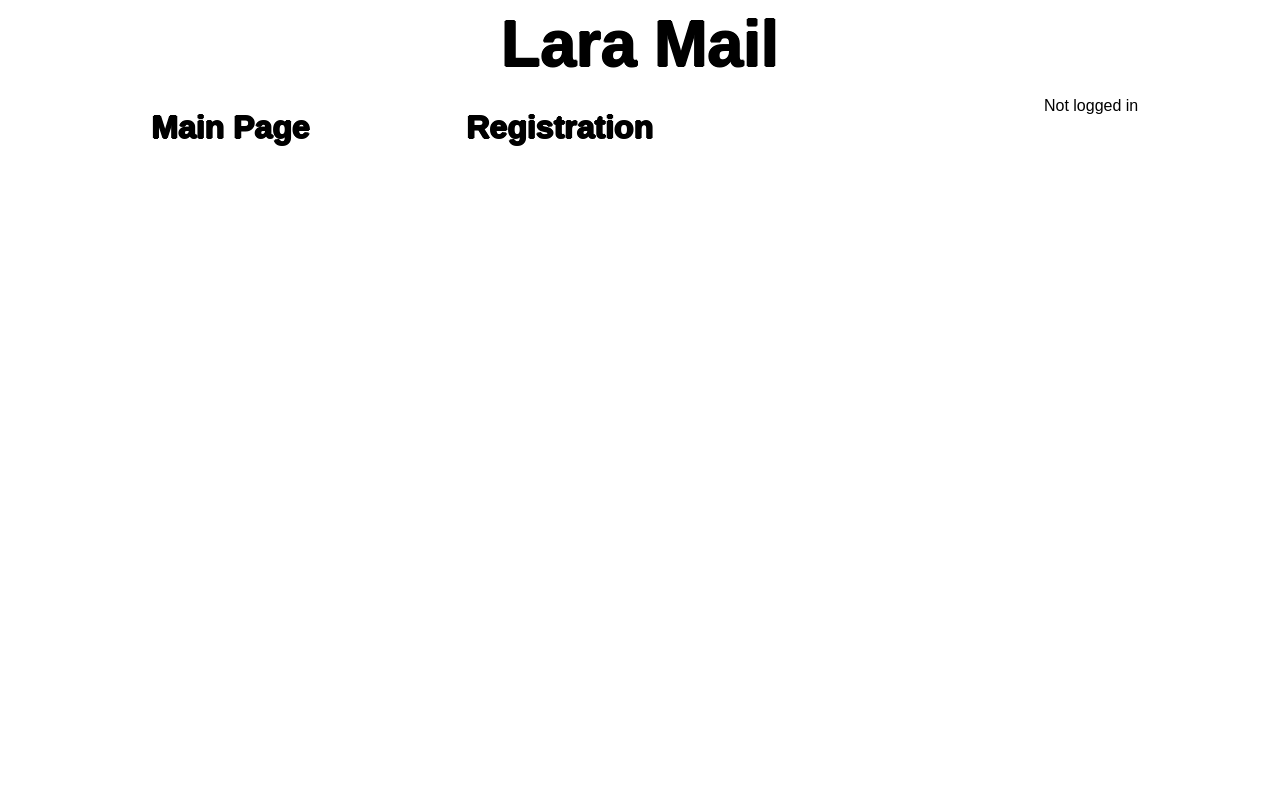
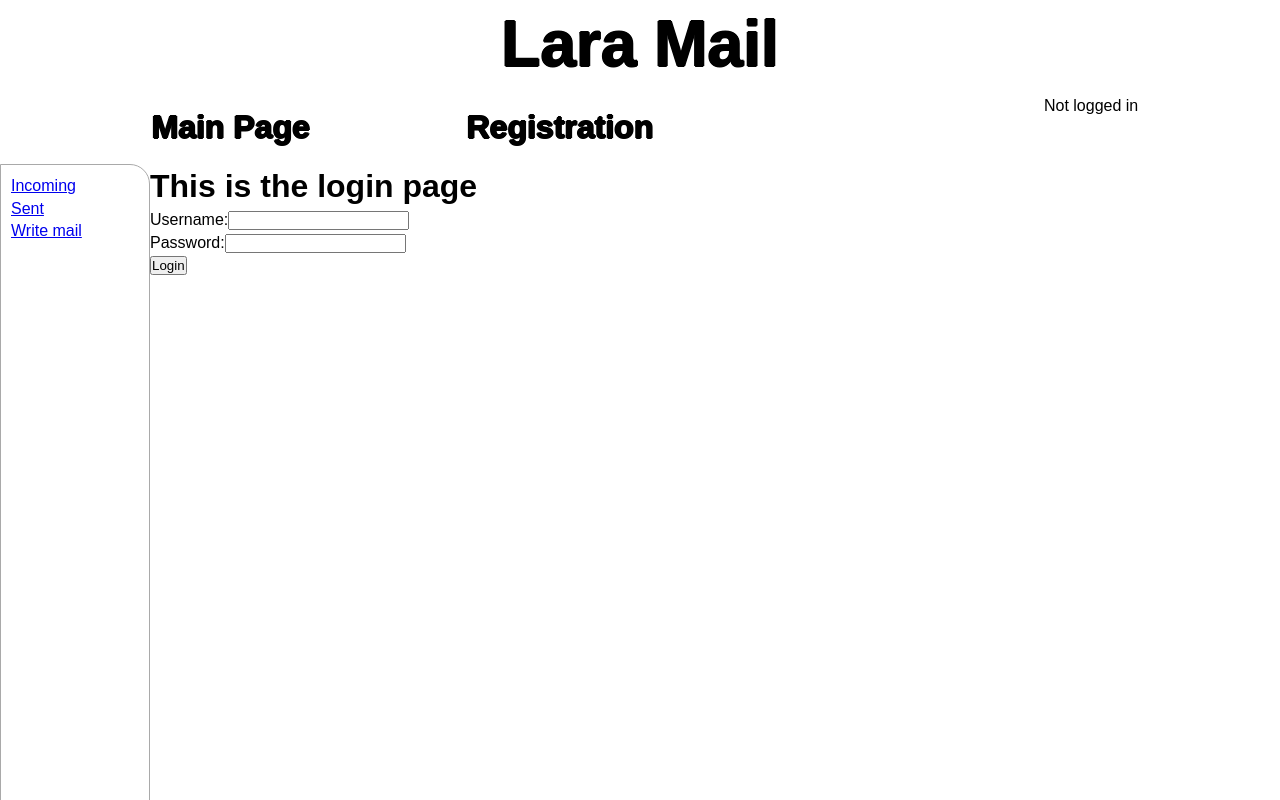
Before and after one commit to SzoBa/LaraMAil, a React (Create React App) app: page /login in a window 1280 px wide. Built offline with nearby package versions, Linux system fonts and the light colour scheme.

Commit message:
Refactor exports

```diff
--- a/src/containers/MainContainer.js
+++ b/src/containers/MainContainer.js
@@ -3,12 +3,14 @@ import styled from "styled-components";
 import Navbar from "../components/layout/Navbar";
 import MainPage from "../components/pages/MainPage";
 import RegistrationPage from "../components/pages/RegistrationPage";
+import LoginPage from "../components/pages/LoginPage";
+import SideBar from "../components/layout/SideBar";
 
 // background: url(${(props) => props.currentTheme.backgroundImage}) no-repeat
 //   fixed;
 // color: ${(props) => props.currentTheme.textColor};
 // background-size: cover;
-export const MainBody = styled.div`
+const MainBody = styled.div`
   min-height: 100%;
   width: 100%;
   font-family: Arial, Helvetica, sans-serif;
@@ -16,12 +18,22 @@ export const MainBody = styled.div`
   box-sizing: border-box;
 `;
 
+const RouteContentContainer = styled.div`
+  position: fixed;
+  min-height: 100%;
+  left: 150px;
+`;
+
 const MainContainer = (props) => {
   return (
     <MainBody>
       <Navbar />
-      <Route exact path="/" component={MainPage} />
-      <Route path="/registration" component={RegistrationPage} />
+      <SideBar />
+      <RouteContentContainer>
+        <Route exact path="/" component={MainPage} />
+        <Route path="/registration" component={RegistrationPage} />
+        <Route path="/login" component={LoginPage} />
+      </RouteContentContainer>
     </MainBody>
   );
 };
```
